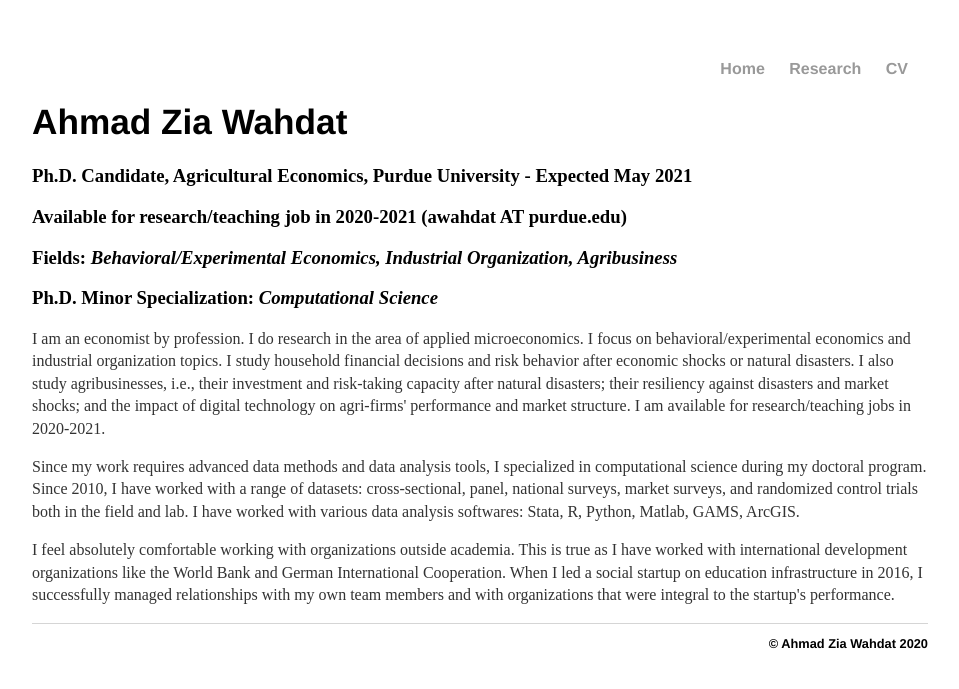
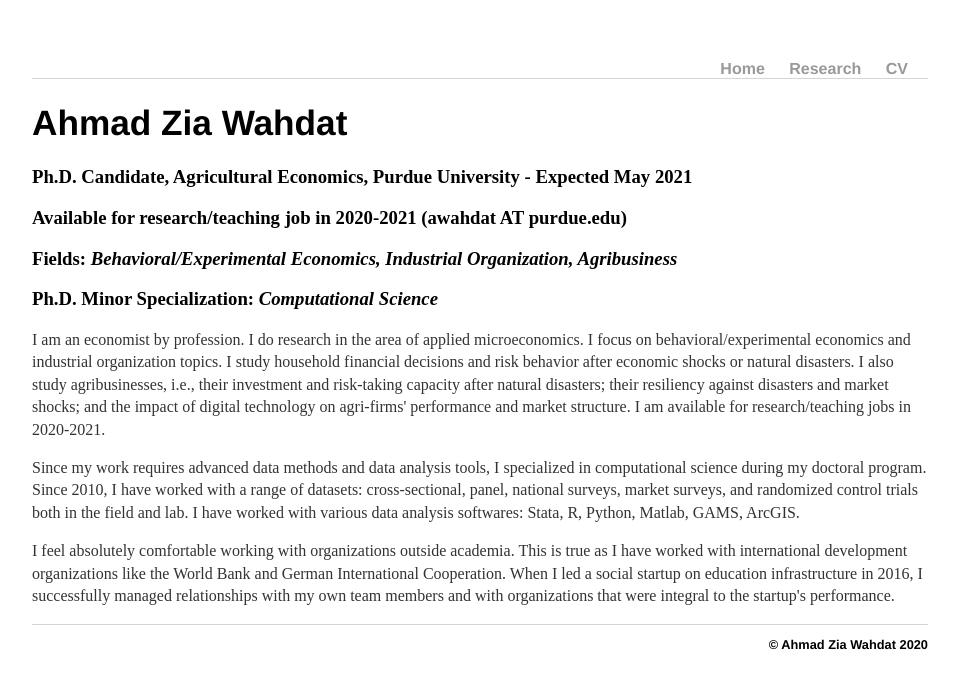
Before and after one commit to awahdat/webpage, a Jekyll site: the page built from index.html, in a window 1280 px wide. Shown: the top 689 px of the page, without its empty margins (160-1119 px from the left). Built offline with Jekyll 4.4.1, drawn with Linux system fonts in a browser that asks for light colours.

Commit message:
Update main.css

```diff
--- a/css/main.css
+++ b/css/main.css
@@ -12,6 +12,9 @@ nav ul, footer ul {
 nav ul li, footer ul li {
     display: inline;
     margin-right: 20px;
+}
+nav ul {
+    border-bottom: 1px solid #d5d5d5;
 }
 a {
     text-decoration: none;
@@ -29,7 +32,6 @@ p {
     line-height: 1.4em;
     color: #333;
 }
-header { border-bottom: 1px solid #d5d5d5; }
 footer {
     border-top: 1px solid #d5d5d5;
     font-size: .8em;
```
